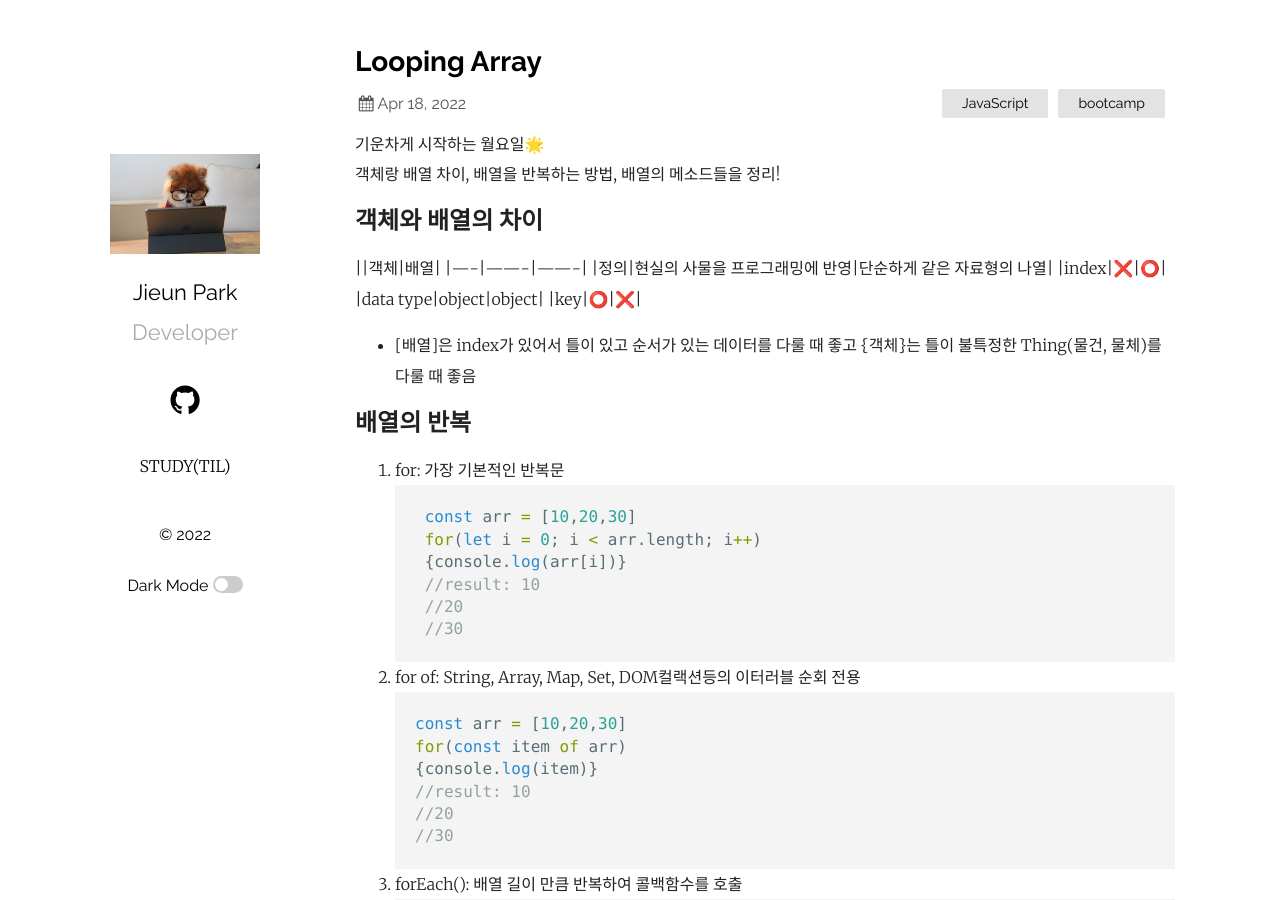
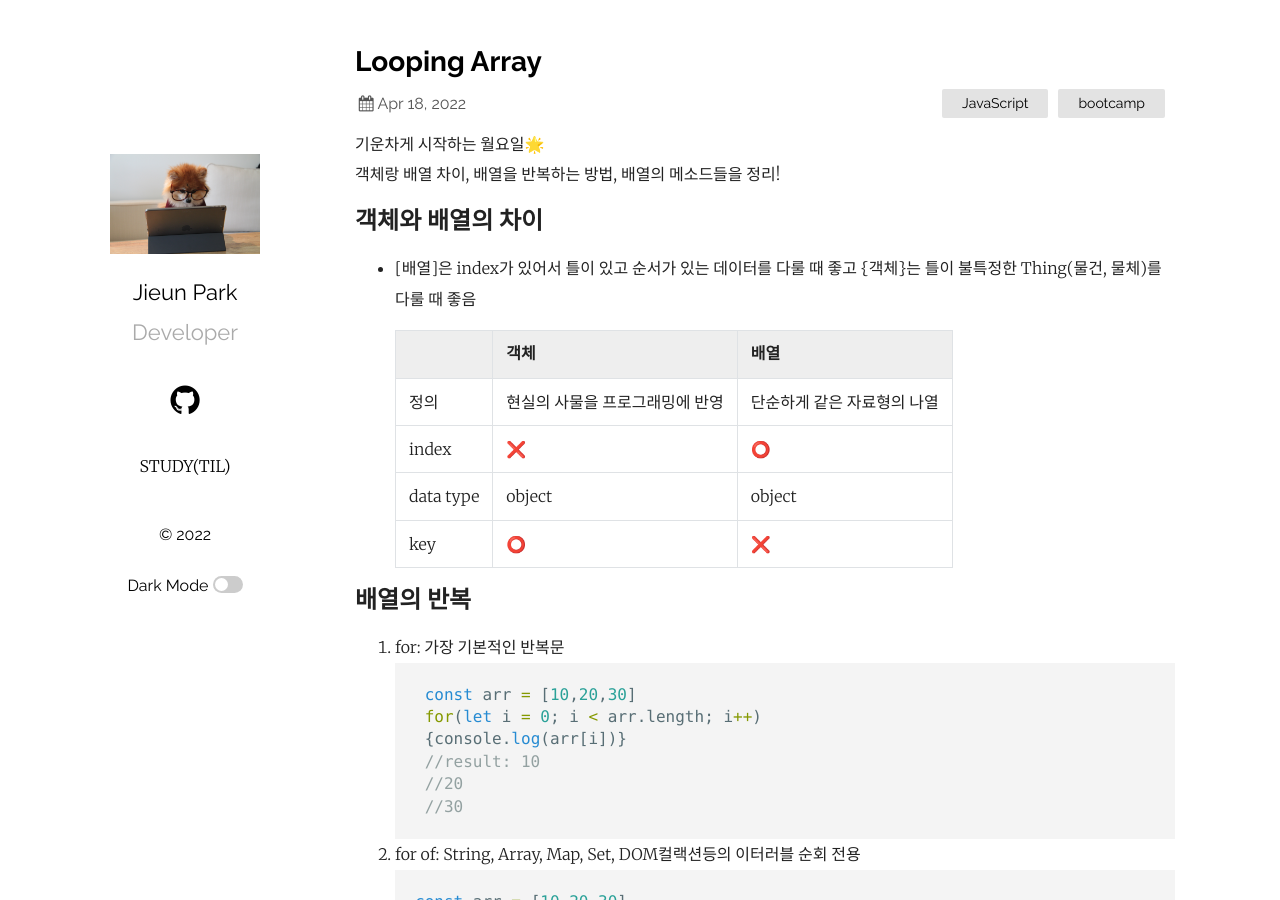
Before and after one commit to jieun-p974/jieun-p974.github.io, a Jekyll site: the page built from _posts/2022-04-18-Looping-Array.md, in a window 1280 px wide and 900 px high. Built offline with Jekyll 4.4.1, drawn with Linux system fonts in a browser that asks for light colours.

Commit message:
0418 수정

```diff
--- a/_posts/2022-04-18-Looping-Array.md
+++ b/_posts/2022-04-18-Looping-Array.md
@@ -9,13 +9,15 @@
 객체랑 배열 차이, 배열을 반복하는 방법, 배열의 메소드들을 정리!
 
 ## 객체와 배열의 차이
-||객체|배열|
-|----|-------|-------|
-|정의|현실의 사물을 프로그래밍에 반영|단순하게 같은 자료형의 나열|
-|index|❌|⭕|
-|data type|object|object|
-|key|⭕|❌|
 - [배열]은 index가 있어서 틀이 있고 순서가 있는 데이터를 다룰 때 좋고 {객체}는 틀이 불특정한 Thing(물건, 물체)를 다룰 때 좋음
+
+  ||객체|배열|
+  |----|-------|-------|
+  |정의|현실의 사물을 프로그래밍에 반영|단순하게 같은 자료형의 나열|
+  |index|❌|⭕|
+  |data type|object|object|
+  |key|⭕|❌|
+
 
 ## 배열의 반복
 1. for: 가장 기본적인 반복문
```
